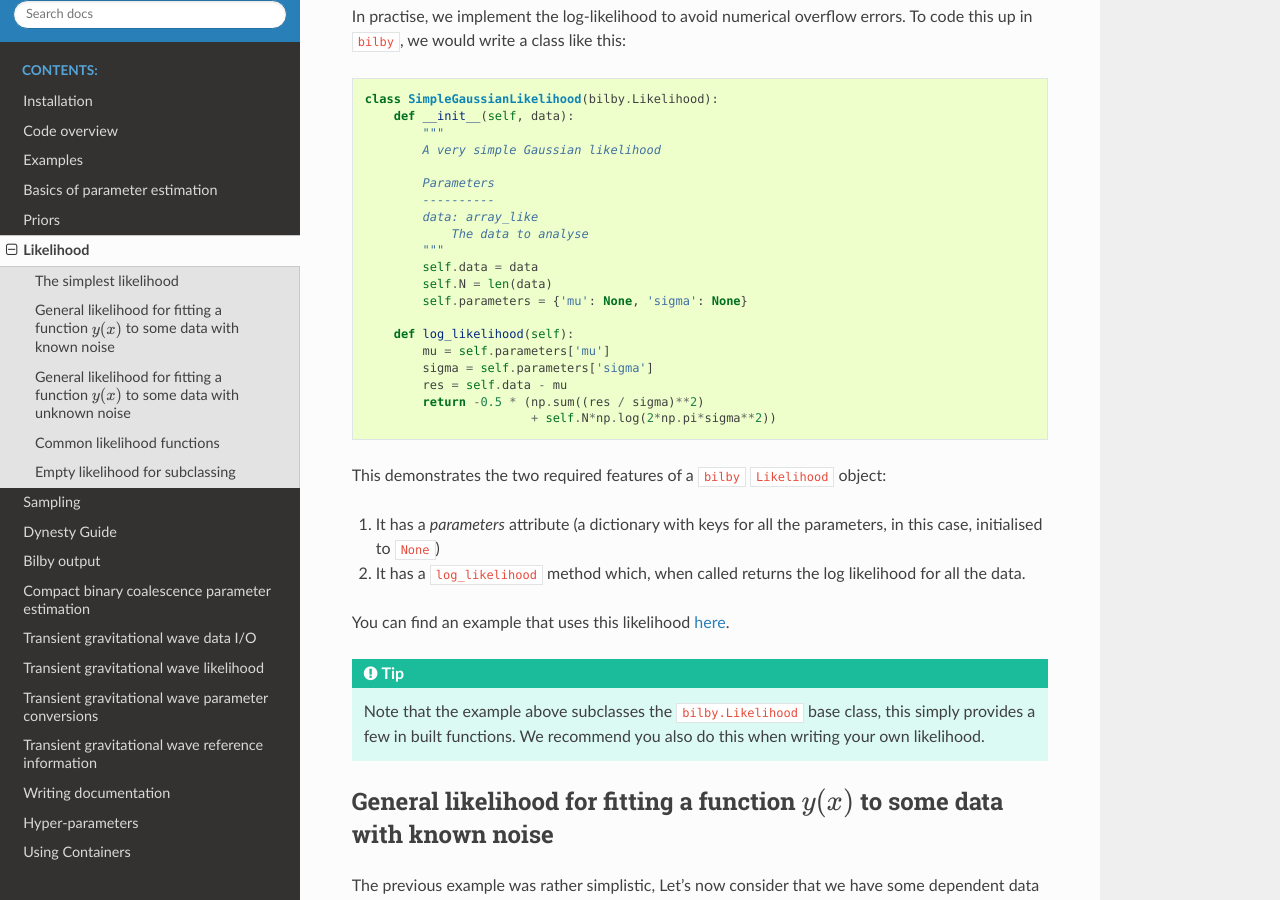
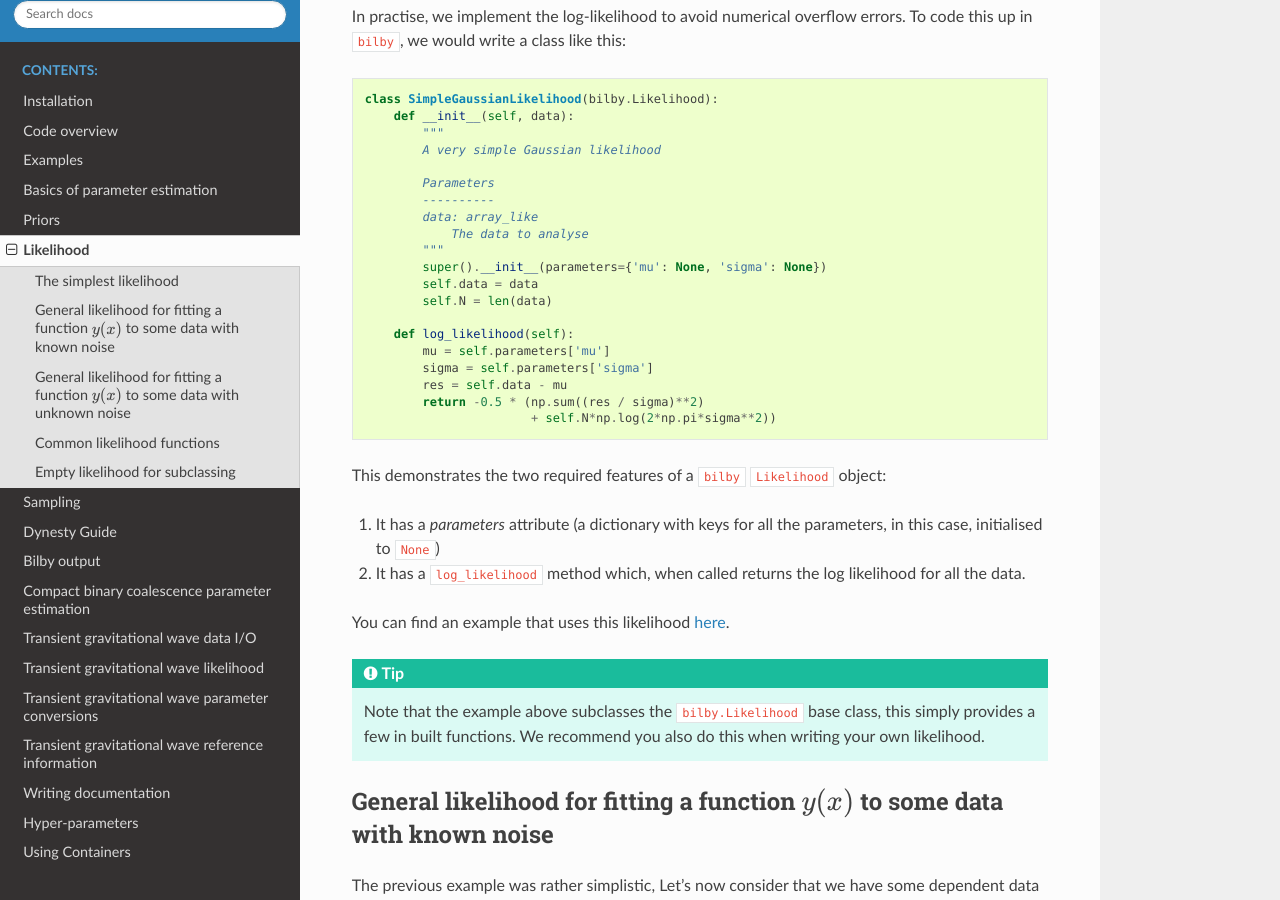
Before and after one commit to bilby-dev/bilby, a Sphinx documentation site: the page built from docs/likelihood.txt, in a window 1280 px wide and 900 px high, scrolled down 638 px. Built offline with Sphinx 7.4.7 and the Read the Docs theme 2.0.0, drawn with Linux system fonts in a browser that asks for light colours; the version number is read from the project's files by our own code; some of the changed text lies outside the part shown.

Commit message:
Fixed documentation likelihood examples and harmonised it with example script

```diff
--- a/docs/likelihood.txt
+++ b/docs/likelihood.txt
@@ -44,9 +44,9 @@
            data: array_like
                The data to analyse
            """
+           super().__init__(parameters={'mu': None, 'sigma': None})
            self.data = data
            self.N = len(data)
-           self.parameters = {'mu': None, 'sigma': None}
 
        def log_likelihood(self):
            mu = self.parameters['mu']
@@ -130,7 +130,8 @@
            # These lines of code infer the parameters from the provided function
            parameters = inspect.getargspec(function).args
            parameters.pop(0)
-           self.parameters = dict.fromkeys(parameters)
+           super().__init__(parameters=dict.fromkeys(parameters))
+
 
        def log_likelihood(self):
            res = self.y - self.function(self.x, **self.parameters)
@@ -198,7 +199,9 @@
           # These lines of code infer the parameters from the provided function
           parameters = inspect.getargspec(function).args
           parameters.pop(0)
-          self.parameters = dict.fromkeys(parameters)
+          super().__init__(parameters=dict.fromkeys(parameters))
+                    self.parameters = dict.fromkeys(parameters)
+
           self.function_keys = self.parameters.keys()
           if self.sigma is None:
               self.parameters['sigma'] = None
```
Also changed, not shown: 1 other file.
